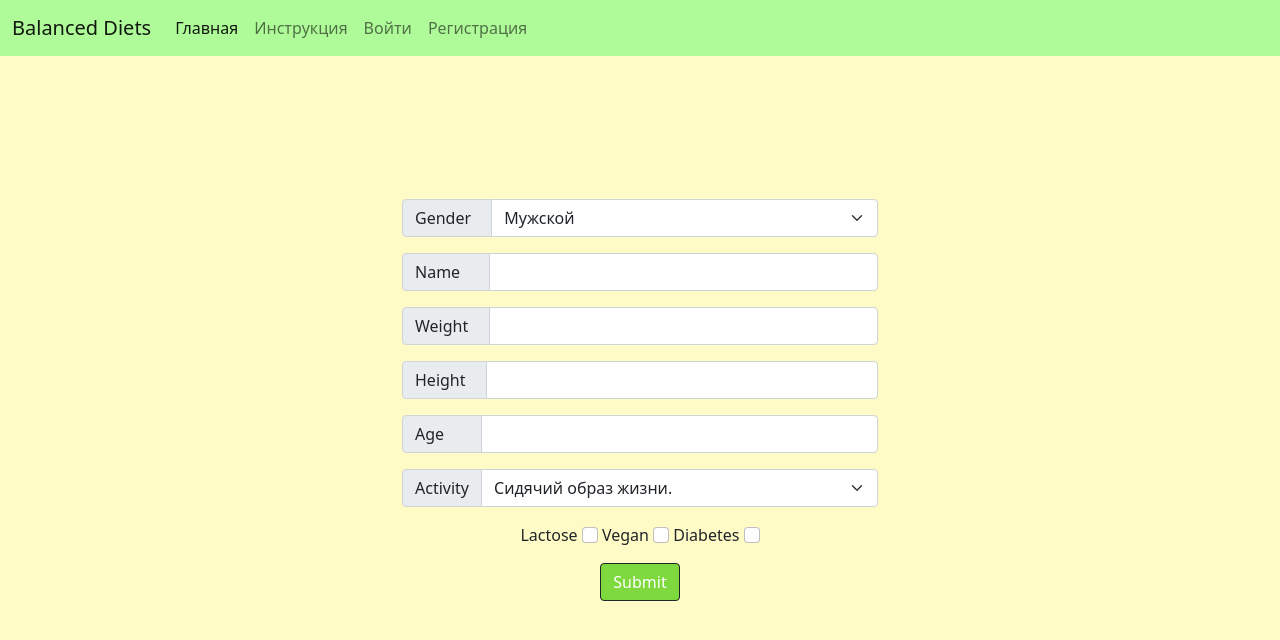
After one commit to l1pman/balanced_diets, a Django app: template balanced_diets/templates/balanced_diets/new_kcal.html in a window 1280 px wide. The commit adds this page. Shown: the top 640 px of the page. Run offline with Django 4.2, Linux system fonts and the light colour scheme; the template is opened without the code that fills it, so the values that code supplies are empty.

Commit message:
add page new_kcal

```diff
--- a/balanced_diets/templates/balanced_diets/base.html
+++ b/balanced_diets/templates/balanced_diets/base.html
@@ -8,17 +8,17 @@
     <title>Document</title>
     <link href="https://cdn.jsdelivr.net/npm/bootstrap@5.0.2/dist/css/bootstrap.min.css" rel="stylesheet" integrity="sha384-EVSTQN3/azprG1Anm3QDgpJLIm9Nao0Yz1ztcQTwFspd3yD65VohhpuuCOmLASjC" crossorigin="anonymous">
 </head>
-<body>
-<nav class="navbar navbar-expand-lg navbar-light" style="background-color: #7DD93E;" >
+<body style="background-color: #FEFBC6">
+<nav class="navbar navbar-expand-lg navbar-light" style="background-color: #B0FB99;" >
   <div class="container-fluid">
-    <a class="navbar-brand" href="#">Balanced Diets</a>
+    <a class="navbar-brand" href="{% url 'balanced_diets:index' %}">Balanced Diets</a>
     <button class="navbar-toggler" type="button" data-bs-toggle="collapse" data-bs-target="#navbarNav" aria-controls="navbarNav" aria-expanded="false" aria-label="Toggle navigation">
       <span class="navbar-toggler-icon"></span>
     </button>
     <div class="collapse navbar-collapse" id="navbarNav">
       <ul class="navbar-nav">
         <li class="nav-item">
-          <a class="nav-link active" aria-current="page" href="#">Главная</a>
+          <a class="nav-link active" aria-current="page" href="{% url 'balanced_diets:index' %}">Главная</a>
         </li>
         <li class="nav-item">
           <a class="nav-link" href="#">Инструкция</a>
@@ -26,7 +26,7 @@
           {% if user.is_authenticated %}
           <li class="nav-item">
 
-                <a class="nav-link" href="#">Моя диета</a>
+                <a class="nav-link" href="{% url 'balanced_diets:my_diet' %}">Моя диета</a>
               {% else %}
                 <a class="nav-link" href="{% url 'users:login' %}">Войти</a>
 
--- /dev/null
+++ b/balanced_diets/templates/balanced_diets/my_diet.html
@@ -0,0 +1 @@
+{% extends "balanced_diets/base.html" %}
--- /dev/null
+++ b/balanced_diets/templates/balanced_diets/new_kcal.html
@@ -0,0 +1,69 @@
+{% extends "balanced_diets/base.html" %}
+{% block content %}
+<div class="container text-center" style="max-width: 500px; position: absolute;top: 50%;left: 50%;margin-right: -50%;transform: translate(-50%, -50%)">
+    <form action="{% url 'balanced_diets:new_kcal' %}" method='post'>
+        {% csrf_token %}
+
+        <div class="input-group mb-3">
+            <label for="id_gender" class="input-group-text">Gender&nbsp&nbsp</label>
+            <select class="form-select" name="gender" id="id_gender">
+            <option value="M">Мужской</option>
+            <option value="F">Женский</option>
+            </select>
+        </div>
+
+        <div class="input-group mb-3">
+            <label for="id_name" class="input-group-text">Name&nbsp&nbsp&nbsp&nbsp</label>
+            <input type="text" name="name" class="form-control text-center" id="id_name">
+        </div>
+
+        <div class="input-group mb-3">
+            <label for="id_weight" class="input-group-text">Weight&nbsp&nbsp</label>
+            <input type="number" name="weight" class="form-control text-center" id="id_weight">
+        </div>
+
+        <div class="input-group mb-3">
+            <label for="id_height" class="input-group-text">Height&nbsp&nbsp</label>
+            <input type="number" name="height" class="form-control text-center" id="id_height">
+        </div>
+
+        <div class="input-group mb-3">
+            <label for="id_age" class="input-group-text">Age&nbsp&nbsp&nbsp&nbsp&nbsp&nbsp</label>
+            <input type="number" name="age" class="form-control text-center" id="id_age">
+        </div>
+
+        <div class="input-group mb-3">
+            <label for="id_activity" class="input-group-text">Activity</label>
+            <select class="form-select" name="activity" id="id_activity">
+            <option value="1,2">Сидячий образ жизни.</option>
+            <option value="1,375">До трех малоинтенсивных тренировок в неделю.</option>
+            <option value="1,55">Тренировки три-четыре раза в неделю, тренировки интенсивные, но не тяжелые.</option>
+            <option value="1,7">Ежедневные занятия спортом или ежедневная работа, связанная с большим количеством перемещений и ручного труда.</option>
+            <option value="1,9">Экстремальная активность. Профессиональный спортсмен или работа с тяжестями и т.д.</option>
+
+</select>
+        </div>
+
+        <div class="mb-3">
+            <label for="id_lactose" class="form-check-label">Lactose</label>
+            <input class="form-check-input" type="checkbox" name="lactose" class="form-control text-center" id="id_lactose">
+
+            <label for="id_vegan" class="form-check-label">Vegan</label>
+            <input class="form-check-input" type="checkbox" name="vegan" class="form-control text-center" id="id_vegan">
+
+            <label for="id_diabetes" class="form-check-label">Diabetes</label>
+            <input class="form-check-input" type="checkbox" name="diabetes" class="form-control text-center" id="id_diabetes">
+        </div>
+
+
+
+        <button type="submit" class="btn btn-dark"  style="background-color: #7DD93E !important">Submit</button>
+        <input type="hidden" name="next" value="{% url 'balanced_diets:index' %}" />
+
+    </form>
+    </div>
+
+
+
+
+{% endblock content %}
--- a/users/templates/registration/logged_out.html
+++ b/users/templates/registration/logged_out.html
@@ -1,4 +1,6 @@
 {% extends "balanced_diets/base.html" %}
 {% block content %}
-<p>You have been logged out. Thank you for visiting!</p>
+<div class="d-grid gap-2 col-6 mx-auto" style="position: absolute;top: 50%;left: 50%;margin-right: -50%;transform: translate(-50%, -50%)">
+<h1>You have been logged out. Thank you for visiting!</h1>
+</div>
 {% endblock content %}
```
Also changed, not shown: balanced_diets/forms.py (added, +7 -0 lines), balanced_diets/models.py (+8 -1 lines), balanced_diets/templates/balanced_diets/index.html (+12 -0 lines), balanced_diets/views.py (+19 -2 lines), db.sqlite3.
